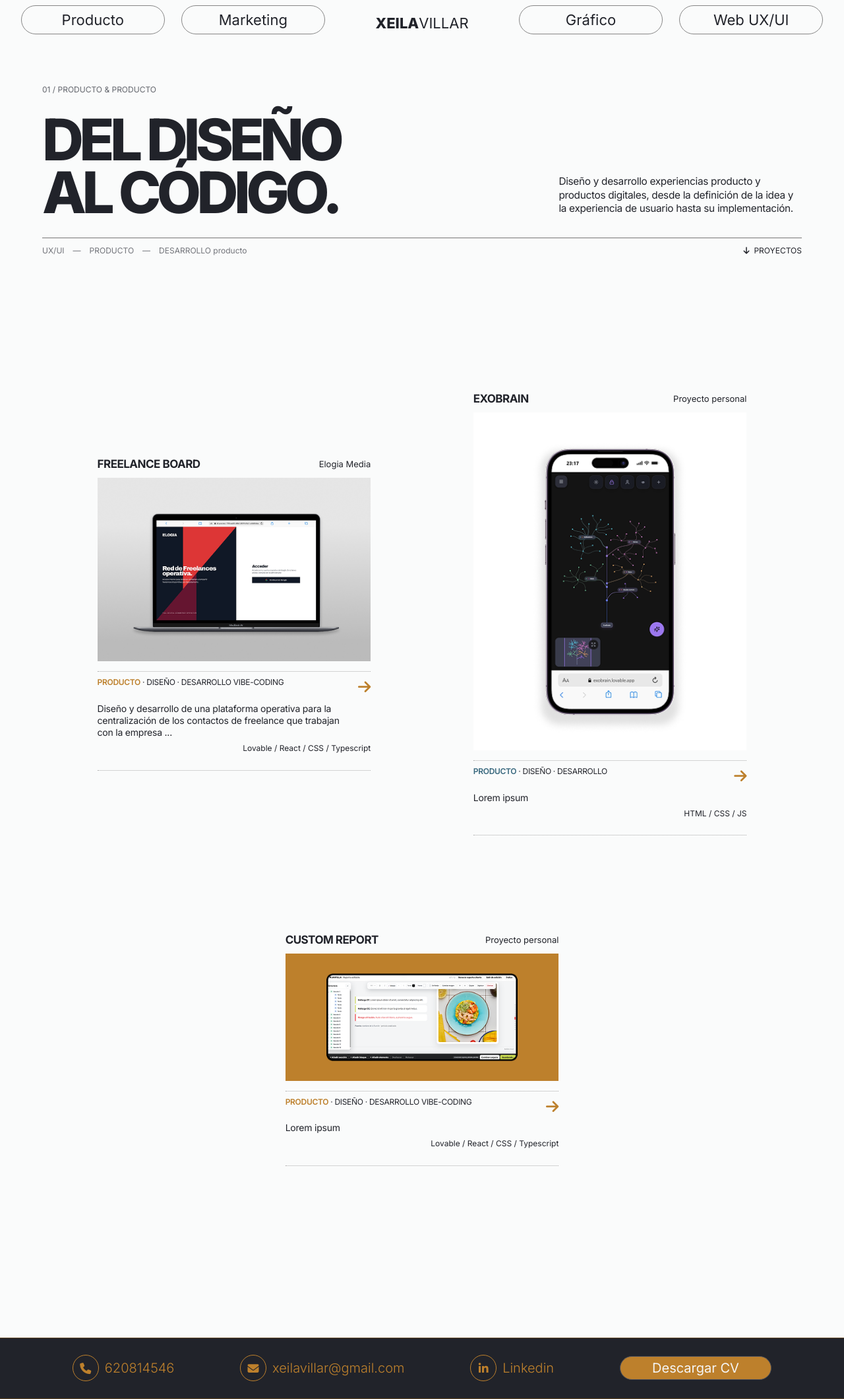
After one commit to XeilaVP/Xeila-Villar_Works, a PHP site: page /producto.php in a window 1280 px wide. The commit adds this page. Shown: the whole page at 66% size. Run offline with PHP 8.4, Linux system fonts and the light colour scheme; some libraries are stand-ins or nearby versions.

Commit message:
cambio-estructura

```diff
--- a/css/estilos.css
+++ b/css/estilos.css
@@ -488,23 +488,23 @@ header {
 /* ======================================
    WEB Y PRODUCTO - ESTILOS
 ====================================== */
-#web-portfolio {
+#web-portfolio, #producto-portfolio {
     width: 100%;
     padding: 130px 0 100px;
     background-color: #FAFBFB;
     color: #21232A;
-    & > .contenido {
+    .contenido {
         width: 90%;
         padding: 0;
     }
     /* ---------- CABECERA ---------- */
-    & .web-cabecera {
+    .web-cabecera, .producto-cabecera {
         width: 100%;
         padding: 0;
         margin-bottom: 50px;
     }
 }
-.web-superior {
+.web-superior, .producto-superior {
     width: 100%;
     gap: 20px;
     margin-bottom: 30px;
@@ -513,19 +513,19 @@ header {
     color: #63666D;
     text-transform: uppercase;
 }
-.web-presentacion {
+.web-presentacion, .producto-presentacion {
     width: 100%;
     gap: 40px;
     align-items: flex-end;
     margin-bottom: 28px;
-    & h1 {
+    h1 {
         flex: 1;
         font-size: clamp(56px, 6.8vw, 115px);
         font-weight: 800;
         line-height: .92;
         letter-spacing: -.075em;
     }
-    & > p {
+    p {
         width: 32%;
         max-width: 370px;
         flex-shrink: 0;
@@ -538,7 +538,7 @@ header {
 }
 
 /* Categorías debajo del hero */
-.web-categorias {
+.web-categorias, .producto-categorias {
     width: 100%;
     border-top: 1px solid #777;
     padding-top: 13px;
@@ -547,11 +547,11 @@ header {
     color: #72747A;
     gap: 15px;
 }
-.web-categorias-lista {
+.web-categorias-lista, .producto-categorias-lista {
     gap: 13px;
     flex-wrap: wrap;
 }
-.web-bajar {
+.web-bajar, .producto-bajar {
     display: inline-flex;
     align-items: center;
     gap: 7px;
@@ -566,7 +566,7 @@ header {
 }
 
 /* ---------- GRID PROYECTOS ---------- */
-#web-portfolio .web-proyectos {
+#web-portfolio .web-proyectos, #producto-portfolio .producto-proyectos {
     width: 90%;
     padding: 160px 0;
     display: flex;
@@ -576,12 +576,12 @@ header {
     align-items: center;
     justify-content: space-around;
 }
-.web-proyecto {
+.web-proyecto, .producto-proyecto {
     min-width: 0;
     display: flex;
     flex-direction: column;
 }
-.web-proyecto-cabecera {
+.web-proyecto-cabecera, .producto-proyecto-cabecera {
     gap: 15px;
     margin-bottom: 12px;
     & h2 {
@@ -595,7 +595,7 @@ header {
         white-space: nowrap;
     }
 }
-.web-proyecto-imagen {
+.web-proyecto-imagen, .producto-proyecto-imagen {
     display: block;
     width: 100%;
     overflow: hidden;
@@ -609,7 +609,7 @@ header {
 }
 
 /* Información del proyecto */
-.web-proyecto-info {
+.web-proyecto-info, .producto-proyecto-info {
     border-top: 1px dotted #ACACAC;
     border-bottom: 1px dotted #ACACAC;
     padding: 8px 0 10px;
@@ -617,7 +617,7 @@ header {
     flex: 1;
     flex-direction: column;
 }
-.web-proyecto-etiquetas {
+.web-proyecto-etiquetas, .producto-proyecto-etiquetas {
     gap: 10px;
     margin-bottom: 8px;
     & p {
@@ -640,7 +640,7 @@ header {
         }
     }
 }
-.web-proyecto-descripcion {
+.web-proyecto-descripcion, .producto-proyecto-descripcion {
     max-width: 90%;
     margin: 0 0 8px;
     font-size: 14px;
@@ -648,7 +648,7 @@ header {
     letter-spacing: -.015em;
     line-height: 1.3;
 }
-.web-proyecto-tecnologias {
+.web-proyecto-tecnologias, .producto-proyecto-tecnologias {
     margin-top: auto;
     font-size: 12px;
     font-weight: 400;
--- a/includes/head.php
+++ b/includes/head.php
@@ -69,8 +69,8 @@ $idPagina = $idPagina ?? ($esInicio ? "inicio" : "web");
 
             <!-- MENÚ SUPERIOR -->
             <div id="menu-top" class="flex m-jcsb m-aic">
+                <a href="producto.php">Producto</a>
                 <a href="web.php">Web UX/UI</a>
-                <a href="marketing.php">Marketing</a>
             </div>
 
             <div class="title-pag flex m-jcc m-aic m-columna m-90 p-100">
@@ -133,8 +133,8 @@ $idPagina = $idPagina ?? ($esInicio ? "inicio" : "web");
 
             <!-- MENÚ INFERIOR -->
             <div id="menu-bottom" class="flex m-jcsb m-aic cursor-pointer">
+                <a href="marketing.php">Marketing</a>
                 <a href="grafico.php">Gráfico</a>
-                <a href="ilustracion.php">Ilustración</a>
             </div>
 
         </div>
--- /dev/null
+++ b/producto.php
@@ -0,0 +1,186 @@
+<?php
+$esInicio = false;
+$idPagina = "producto";
+$titulo = "Producto | Xeila Villar";
+
+require __DIR__ . "/includes/head.php";
+?>
+
+    <!-- producto Y PRODUCTO -->
+    <main id="producto-portfolio" class="contenedor">
+
+        <div class="contenido m-columna flex m-aic m-jcc">
+
+            <!-- HERO -->
+            <section class="producto-cabecera">
+
+                <div class="producto-superior flex m-jcsb">
+                    <span>01 / producto &amp; PRODUCTO</span>
+                </div>
+
+                <div class="producto-presentacion flex m-jcsb">
+
+                    <h1>
+                        DEL DISEÑO<br>
+                        AL CÓDIGO.
+                    </h1>
+
+                    <p>
+                        Diseño y desarrollo experiencias producto
+                        y productos digitales, desde la definición
+                        de la idea y la experiencia de usuario
+                        hasta su implementación.
+                    </p>
+
+                </div>
+
+                <div class="producto-categorias flex m-jcsb m-aic">
+
+                    <div class="producto-categorias-lista flex m-aic">
+                        <span>UX/UI</span>
+                        <span>—</span>
+                        <span>PRODUCTO</span>
+                        <span>—</span>
+                        <span>DESARROLLO producto</span>
+                    </div>
+
+                    <a href="#proyectos-producto" class="producto-bajar">
+                        <i class="fa-solid fa-arrow-down"></i>
+                        PROYECTOS
+                    </a>
+
+                </div>
+
+            </section>
+
+
+            <!-- GRID DE PROYECTOS -->
+            <section id="proyectos-producto" class="producto-proyectos flex m-jcsb m-aic">
+
+                <!-- PROYECTO FREELANCE BOARD -->
+                <article class="producto-proyecto t-40">
+
+                    <div class="producto-proyecto-cabecera flex m-jcsb m-aic">
+                        <h2>FREELANCE BOARD</h2>
+                        <span>Elogia Media</span>
+                    </div>
+
+                    <a href="productos/freelanceConnect.php" class="producto-proyecto-imagen" data-proyecto aria-label="Ver Freelance Board">
+                        <img src="imagenes/producto/freelance-connect-mockup.png" alt="Freelance Board">
+                    </a>
+
+                    <div class="producto-proyecto-info">
+
+                        <div class="producto-proyecto-etiquetas flex m-jcsb m-aic">
+                            <p>
+                                <b class="accent-orange">PRODUCTO</b>
+                                · DISEÑO · DESARROLLO VIBE-CODING
+                            </p>
+                            <a href="#" aria-label="Ver Freelance Board">
+                                <i class="fa-solid fa-arrow-right"></i>
+                            </a>
+                        </div>
+
+                        <p class="producto-proyecto-descripcion">
+                            Diseño y desarrollo de una plataforma operativa
+                            para la centralización de los contactos de
+                            freelance que trabajan con la empresa ...
+                        </p>
+
+                        <p class="producto-proyecto-tecnologias">
+                            Lovable / React / CSS / Typescript
+                        </p>
+
+                    </div>
+                </article>
+
+                <!-- PROYECTO EXOBRAIN-->
+                <article class="producto-proyecto t-40">
+
+                    <div class="producto-proyecto-cabecera flex m-jcsb m-aic">
+                        <h2>EXOBRAIN</h2>
+                        <span>Proyecto personal</span>
+                    </div>
+                    <a href="productos/exobrain.php" class="producto-proyecto-imagen" data-proyecto aria-label="Ver Exobrain">
+                        <img src="imagenes/producto/exobrain.png" alt="Exobrain">
+                    </a>
+
+                    <div class="producto-proyecto-info">
+
+                        <div class="producto-proyecto-etiquetas flex m-jcsb m-aic">
+                            <p>
+                                <b class="accent-blue">PRODUCTO</b>
+                                · DISEÑO · DESARROLLO
+                            </p>
+                            <a href="productos/exobrain.php" data-proyecto aria-label="Ver Exobrain">
+                                <i class="fa-solid fa-arrow-right"></i>
+                            </a>
+                        </div>
+
+                        <p class="producto-proyecto-descripcion">
+                            Lorem ipsum
+                        </p>
+
+                        <p class="producto-proyecto-tecnologias">
+                            HTML / CSS / JS
+                        </p>
+
+                    </div>
+                </article>
+
+                <!-- PROYECTO REPORT -->
+                <article class="producto-proyecto t-40">
+
+                    <div class="producto-proyecto-cabecera flex m-jcsb m-aic">
+                        <h2>CUSTOM REPORT</h2>
+                        <span>Proyecto personal</span>
+                    </div>
+
+                    <a href="productos/customReport.php" class="producto-proyecto-imagen" data-proyecto aria-label="Ver Custom Report">
+                        <img src="imagenes/producto/repo-edit.png" alt="Custom Report">
+                    </a>
+
+                    <div class="producto-proyecto-info">
+
+                        <div class="producto-proyecto-etiquetas flex m-jcsb m-aic">
+                            <p>
+                                <b class="accent-orange">PRODUCTO</b>
+                                · DISEÑO · DESARROLLO VIBE-CODING
+                            </p>
+                            <a href="productos/customReport.php" data-proyecto aria-label="Ver Custom Report">
+                                <i class="fa-solid fa-arrow-right"></i>
+                            </a>
+                        </div>
+
+                        <p class="producto-proyecto-descripcion">
+                            Lorem ipsum
+                        </p>
+
+                        <p class="producto-proyecto-tecnologias">
+                            Lovable / React / CSS / Typescript
+                        </p>
+
+                    </div>
+                </article>
+
+            </section>
+
+        </div>
+
+    </main>
+
+    <dialog id="modal-proyecto" class="modal-proyecto">
+        <button class="modal-cerrar" aria-label="Cerrar">×</button>
+        <div class="modal-contenido"></div>
+    </dialog>
+
+<script src="https://cdn.jsdelivr.net/npm/simple-parallax-js@7.0.0/dist/vanilla/simpleParallaxVanilla.umd.js"></script>
+
+<?php
+require __DIR__ . "/includes/footer.php";
+?>
+
+<script src="js/proyectos-modal.js"></script>
+
+</body>
+</html>
```
Also changed, not shown: other parts of css/estilos.css (+18 -18 lines), index.php (+15 -16 lines), imagenes/producto/exobrain.png (renamed from imagenes/WEB/producto/exobrain.png), imagenes/producto/freelance-connect-mockup.png (renamed from imagenes/WEB/producto/freelance-connect-mockup.png), imagenes/producto/repo-edit.png (renamed from imagenes/WEB/producto/repo-edit.png).
